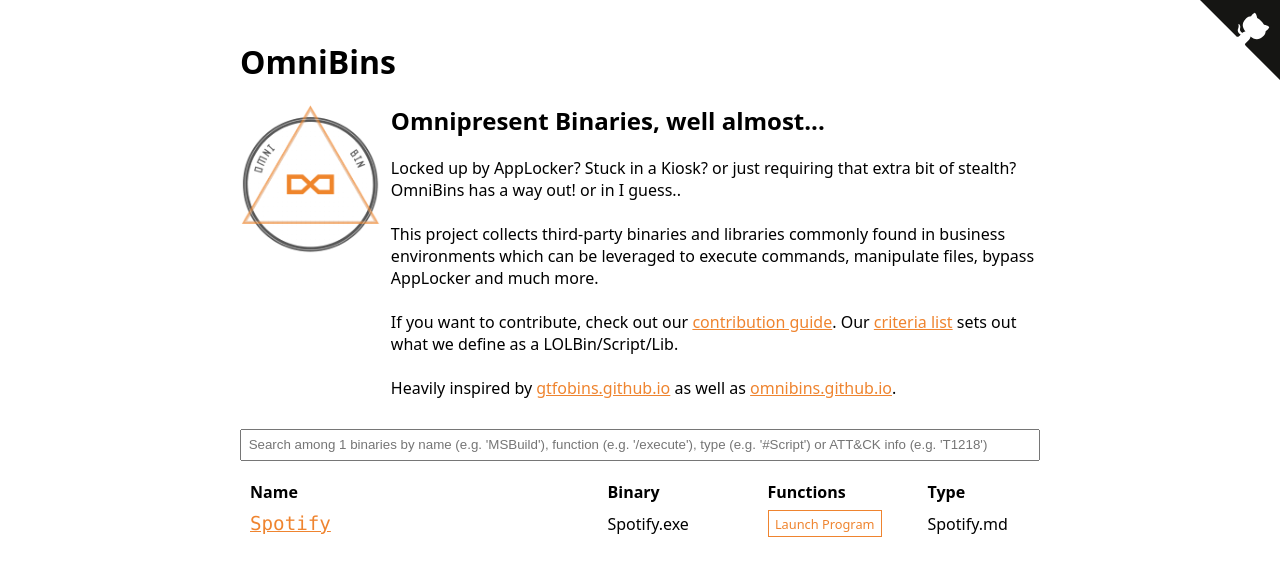
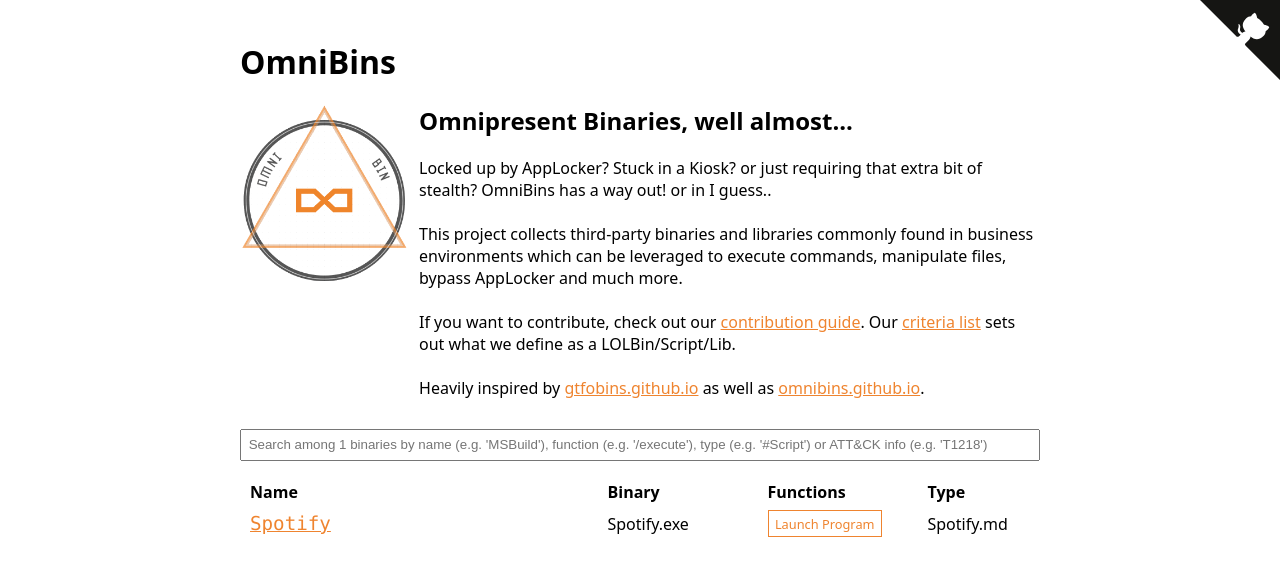
Before and after one commit to OmniBins/OmniBins.github.io, a Jekyll site: the page built from index.md, in a window 1280 px wide. Shown: the top 576 px of the page. Built offline with Jekyll 4.4.1, drawn with Linux system fonts in a browser that asks for light colours.

Commit message:
Touch Ups

```diff
--- a/index.md
+++ b/index.md
@@ -13,7 +13,7 @@ title: OmniBins
 </script>
 
 <div class="header-box">
-<a href="https://github.com/OmniBins/OmniBins/blob/master/README.md"><img src="{{ '/assets/logo.png' | relative_url }}" height="150" style="margin-right: 10px;"></a>
+<a href="https://github.com/OmniBins/OmniBins/blob/master/README.md"><img src="{{ '/assets/logo.png' | relative_url }}" height="180" style="margin-right: 10px;"></a>
 <div>
 <h2 style="margin-top: 0">Omnipresent Binaries, well almost...</h2>
 
```
